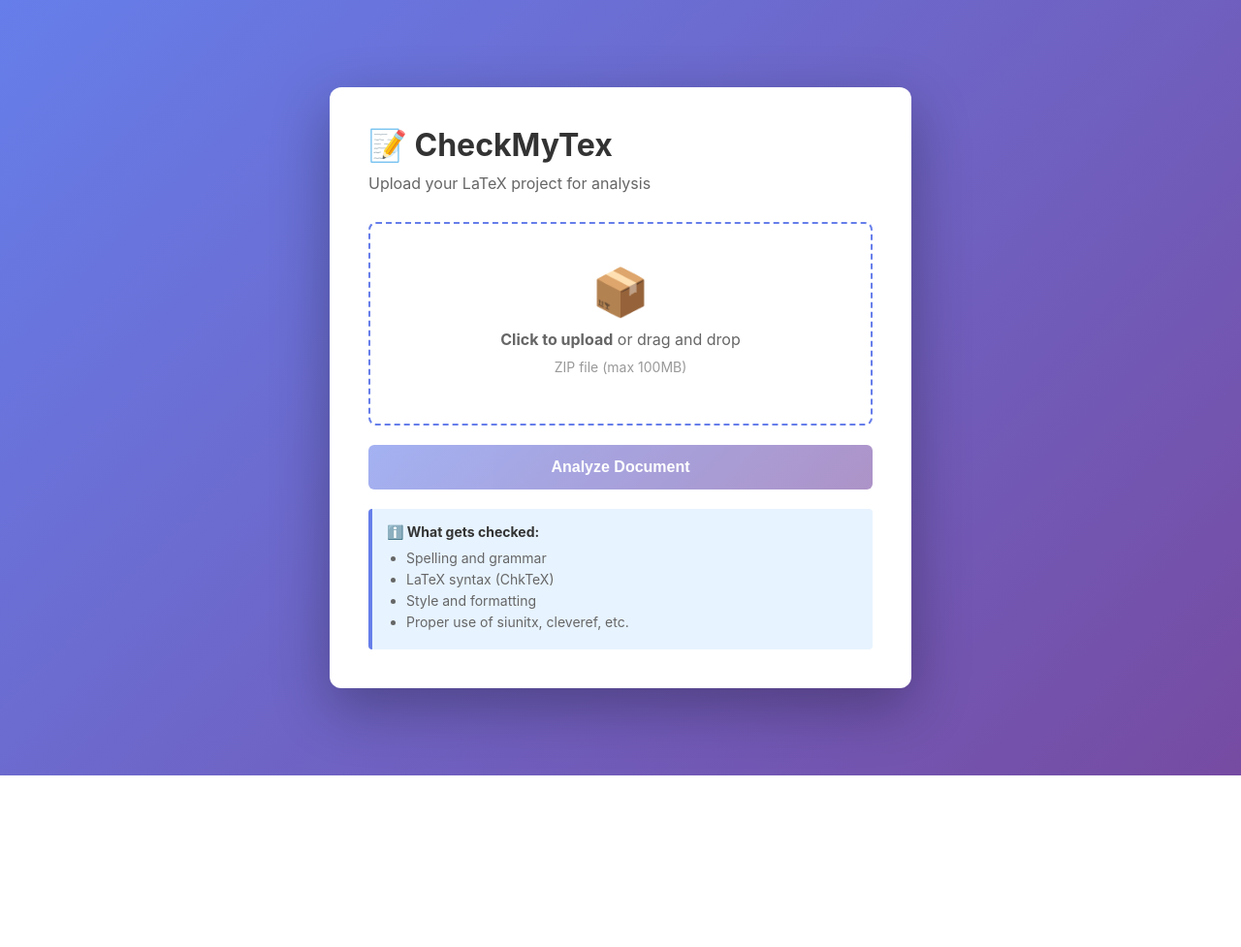
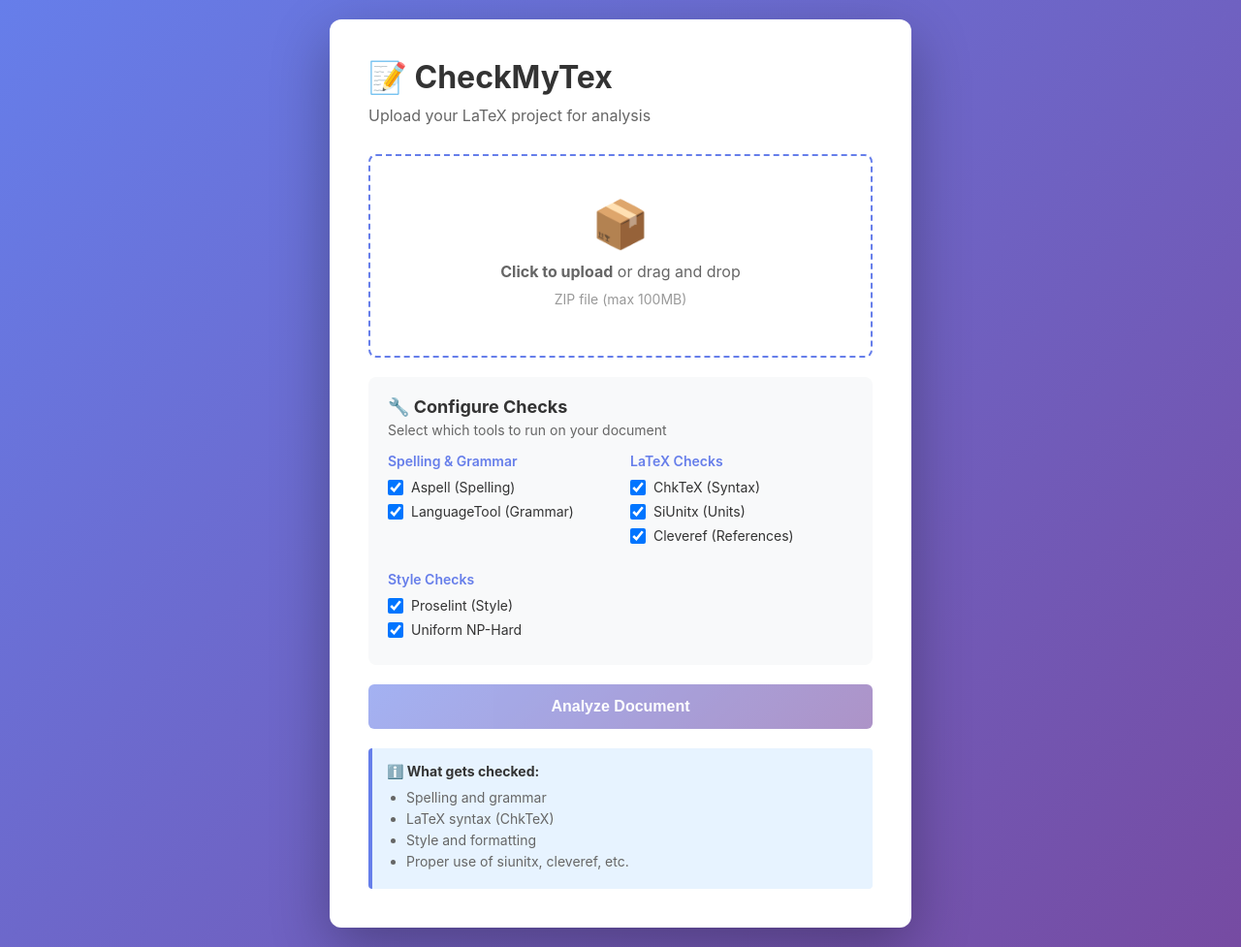
Before and after one commit to d-krupke/CheckMyTex, a FastAPI app: page / in a window 1280 px wide. Shown: the whole page at 97% size. Before the commit the page ends 800 px from the top, so only its background shows below. Run offline with FastAPI, Linux system fonts and the light colour scheme; parts of the project's set-up code (start-up, migrations or seed data) failed here and were passed over.

Commit message:
feat: add configurable checkers and improve Rich output styling
Web Interface:
- Add checker configuration UI with checkboxes for each tool
- Organize checkers into categories: Spelling & Grammar, LaTeX Checks, Style Checks
- Update analyze endpoint to accept and use checker configuration
- Modify create_analyzer() to conditionally enable checkers based on user selection

Rich Printer Improvements:
- Apply consistent monokai theme to all syntax highlighting
- Use uniform color scheme: blue borders, cyan/magenta/green for tables
- Change problem messages from "red on white" to "bold red" for better consistency
- Improve error highlighting from "white on red" to "bold yellow on red"
- Add consistent blue styling to all section rules
- Improve console output with proper width and terminal settings
- Add better spacing between sections for improved readability

All styling is now uniform and consistent throughout the HTML output.

```diff
--- a/web_app/app.py
+++ b/web_app/app.py
@@ -6,9 +6,10 @@ import tempfile
 import zipfile
 from pathlib import Path
 
-from fastapi import FastAPI, UploadFile, File, HTTPException, Request
+from fastapi import FastAPI, UploadFile, File, HTTPException, Request, Form
 from fastapi.responses import FileResponse
 from fastapi.templating import Jinja2Templates
+import json
 
 from checkmytex import DocumentAnalyzer
 from checkmytex.cli.rich_printer import RichPrinter
@@ -43,12 +44,21 @@ async def index(request: Request):
 
 
 @app.post("/analyze")
-async def analyze(file: UploadFile = File(...)):
+async def analyze(
+    file: UploadFile = File(...),
+    checkers: str = Form(default='["aspell", "languagetool", "chktex", "siunitx", "cleveref", "proselint", "nphard"]')
+):
     """Analyze uploaded ZIP file and return HTML report."""
 
     # Validate file
     if not file.filename.endswith('.zip'):
         raise HTTPException(status_code=400, detail="Please upload a ZIP file")
+
+    # Parse checkers configuration
+    try:
+        enabled_checkers = json.loads(checkers)
+    except json.JSONDecodeError:
+        enabled_checkers = ["aspell", "languagetool", "chktex", "siunitx", "cleveref", "proselint", "nphard"]
 
     # Create temporary directory
     temp_dir = Path(tempfile.mkdtemp(prefix='checkmytex_'))
@@ -69,8 +79,8 @@ async def analyze(file: UploadFile = File(...)):
         if not main_tex:
             raise HTTPException(status_code=400, detail="No .tex file found in ZIP")
 
-        # Create analyzer
-        analyzer = create_analyzer()
+        # Create analyzer with selected checkers
+        analyzer = create_analyzer(enabled_checkers)
 
         # Parse and analyze
         parser = LatexParser()
@@ -95,32 +105,66 @@ async def analyze(file: UploadFile = File(...)):
         raise HTTPException(status_code=500, detail=f"Error analyzing document: {str(e)}")
 
 
-def create_analyzer() -> DocumentAnalyzer:
-    """Create a DocumentAnalyzer with default configuration."""
+def create_analyzer(enabled_checkers: list[str] = None) -> DocumentAnalyzer:
+    """Create a DocumentAnalyzer with configurable checkers.
+
+    Args:
+        enabled_checkers: List of checker names to enable.
+                         Valid values: 'aspell', 'languagetool', 'chktex',
+                                      'siunitx', 'cleveref', 'proselint', 'nphard'
+    """
+    if enabled_checkers is None:
+        enabled_checkers = ["aspell", "languagetool", "chktex", "siunitx", "cleveref", "proselint", "nphard"]
+
     analyzer = DocumentAnalyzer()
 
-    # Add checkers
-    try:
-        analyzer.add_checker(AspellChecker())
-    except Exception:
-        analyzer.add_checker(CheckSpell())
+    # Add checkers based on configuration
+    if "aspell" in enabled_checkers:
+        try:
+            analyzer.add_checker(AspellChecker())
+        except Exception:
+            try:
+                analyzer.add_checker(CheckSpell())
+            except Exception:
+                pass
 
-    try:
-        analyzer.add_checker(Languagetool())
-    except Exception:
-        pass
+    if "languagetool" in enabled_checkers:
+        try:
+            analyzer.add_checker(Languagetool())
+        except Exception:
+            pass
 
-    analyzer.add_checker(ChkTex())
-    analyzer.add_checker(SiUnitx())
-    analyzer.add_checker(UniformNpHard())
-    analyzer.add_checker(Cleveref())
+    if "chktex" in enabled_checkers:
+        try:
+            analyzer.add_checker(ChkTex())
+        except Exception:
+            pass
 
-    try:
-        analyzer.add_checker(Proselint())
-    except Exception:
-        pass
+    if "siunitx" in enabled_checkers:
+        try:
+            analyzer.add_checker(SiUnitx())
+        except Exception:
+            pass
 
-    # Add filters
+    if "nphard" in enabled_checkers:
+        try:
+            analyzer.add_checker(UniformNpHard())
+        except Exception:
+            pass
+
+    if "cleveref" in enabled_checkers:
+        try:
+            analyzer.add_checker(Cleveref())
+        except Exception:
+            pass
+
+    if "proselint" in enabled_checkers:
+        try:
+            analyzer.add_checker(Proselint())
+        except Exception:
+            pass
+
+    # Add filters (always enabled for best results)
     analyzer.add_filter(IgnoreIncludegraphics())
     analyzer.add_filter(IgnoreRefs())
     analyzer.add_filter(IgnoreRepeatedWords())
--- a/web_app/templates/index.html
+++ b/web_app/templates/index.html
@@ -167,6 +167,58 @@
         .error.active {
             display: block;
         }
+
+        .config-section {
+            margin: 20px 0;
+            padding: 20px;
+            background-color: #f8f9fa;
+            border-radius: 8px;
+        }
+
+        .config-section h3 {
+            color: #333;
+            margin-bottom: 5px;
+            font-size: 18px;
+        }
+
+        .config-subtitle {
+            color: #666;
+            font-size: 14px;
+            margin-bottom: 15px;
+        }
+
+        .config-grid {
+            display: grid;
+            grid-template-columns: repeat(auto-fit, minmax(200px, 1fr));
+            gap: 20px;
+        }
+
+        .config-group h4 {
+            color: #667eea;
+            font-size: 14px;
+            margin-bottom: 10px;
+            font-weight: 600;
+        }
+
+        .checkbox-label {
+            display: flex;
+            align-items: center;
+            margin-bottom: 8px;
+            cursor: pointer;
+            color: #333;
+            font-size: 14px;
+        }
+
+        .checkbox-label input[type="checkbox"] {
+            margin-right: 8px;
+            cursor: pointer;
+            width: 16px;
+            height: 16px;
+        }
+
+        .checkbox-label:hover {
+            color: #667eea;
+        }
     </style>
 </head>
 <body>
@@ -183,6 +235,53 @@
                 <div style="color: #999; font-size: 14px;">ZIP file (max 100MB)</div>
                 <input type="file" name="file" id="fileInput" accept=".zip">
                 <div class="file-name" id="fileName"></div>
+            </div>
+
+            <div class="config-section">
+                <h3>🔧 Configure Checks</h3>
+                <p class="config-subtitle">Select which tools to run on your document</p>
+
+                <div class="config-grid">
+                    <div class="config-group">
+                        <h4>Spelling & Grammar</h4>
+                        <label class="checkbox-label">
+                            <input type="checkbox" name="checker" value="aspell" checked>
+                            <span>Aspell (Spelling)</span>
+                        </label>
+                        <label class="checkbox-label">
+                            <input type="checkbox" name="checker" value="languagetool" checked>
+                            <span>LanguageTool (Grammar)</span>
+                        </label>
+                    </div>
+
+                    <div class="config-group">
+                        <h4>LaTeX Checks</h4>
+                        <label class="checkbox-label">
+                            <input type="checkbox" name="checker" value="chktex" checked>
+                            <span>ChkTeX (Syntax)</span>
+                        </label>
+                        <label class="checkbox-label">
+                            <input type="checkbox" name="checker" value="siunitx" checked>
+                            <span>SiUnitx (Units)</span>
+                        </label>
+                        <label class="checkbox-label">
+                            <input type="checkbox" name="checker" value="cleveref" checked>
+                            <span>Cleveref (References)</span>
+                        </label>
+                    </div>
+
+                    <div class="config-group">
+                        <h4>Style Checks</h4>
+                        <label class="checkbox-label">
+                            <input type="checkbox" name="checker" value="proselint" checked>
+                            <span>Proselint (Style)</span>
+                        </label>
+                        <label class="checkbox-label">
+                            <input type="checkbox" name="checker" value="nphard" checked>
+                            <span>Uniform NP-Hard</span>
+                        </label>
+                    </div>
+                </div>
             </div>
 
             <button type="submit" id="submitBtn" disabled>
@@ -265,6 +364,11 @@
             const formData = new FormData();
             formData.append('file', file);
 
+            // Collect selected checkers
+            const checkers = Array.from(document.querySelectorAll('input[name="checker"]:checked'))
+                .map(cb => cb.value);
+            formData.append('checkers', JSON.stringify(checkers));
+
             try {
                 const response = await fetch('/analyze', {
                     method: 'POST',
```
Also changed, not shown: checkmytex/cli/rich_printer.py (+26 -13 lines).
